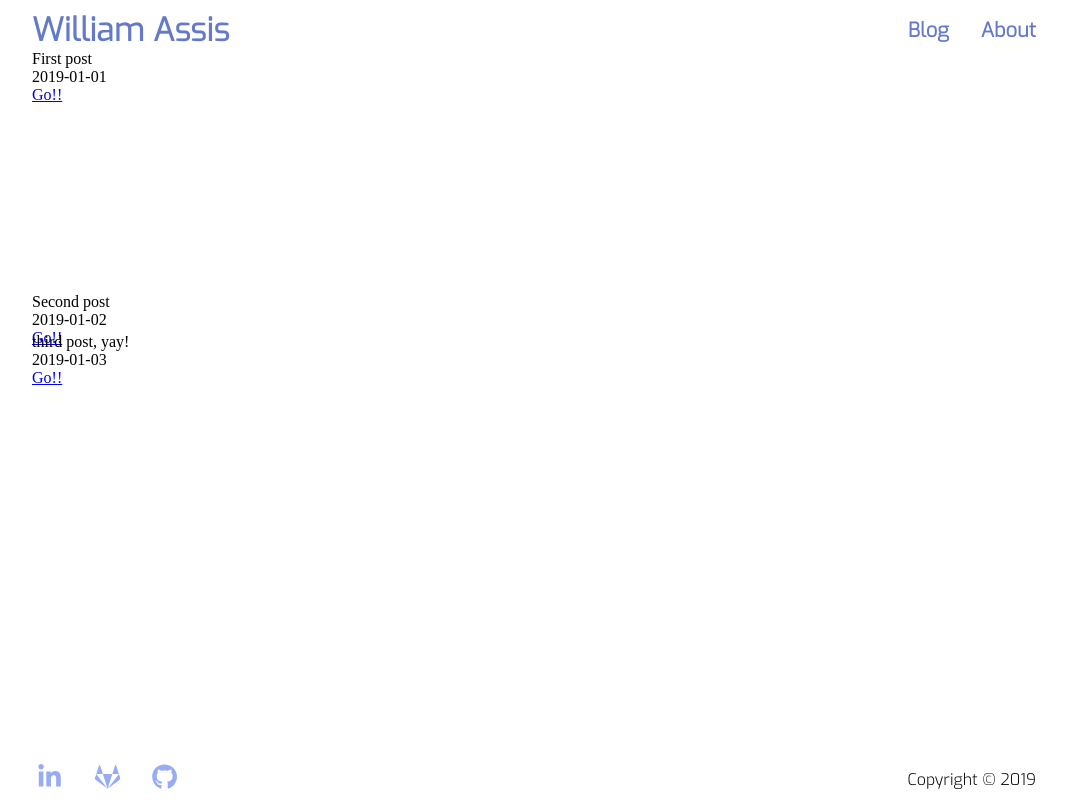
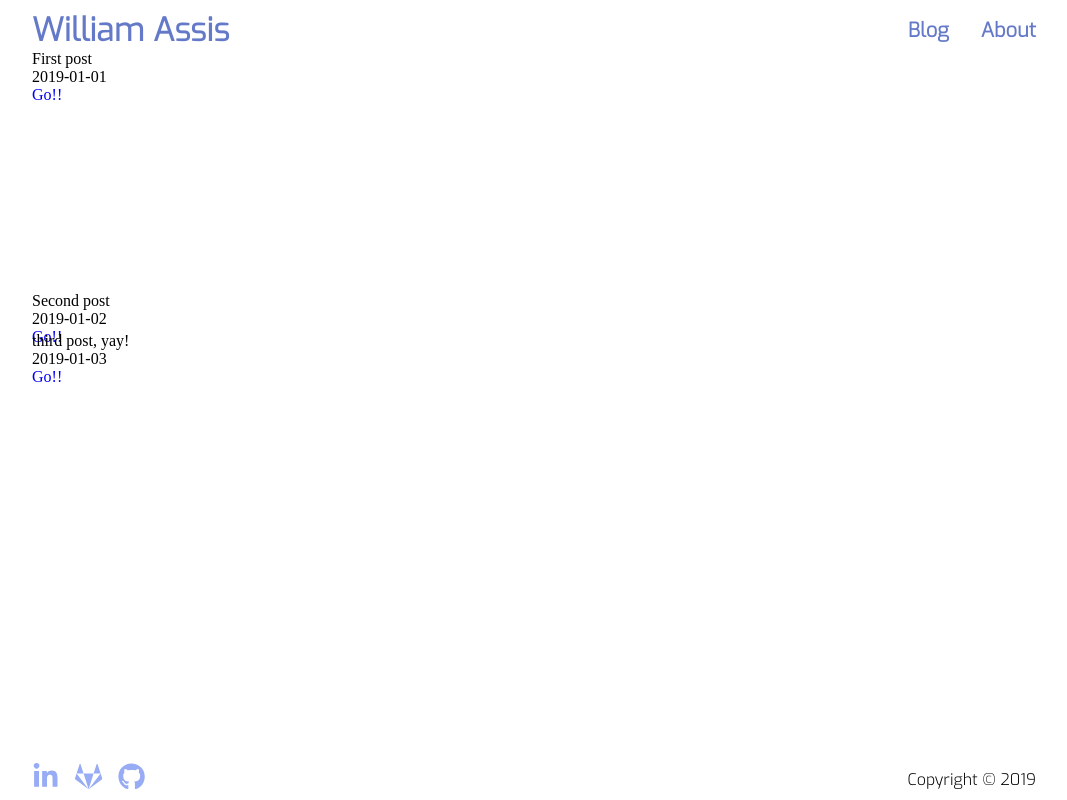
Before and after one commit to gassiss/blog, a Gatsby site: page / in a window 1280 px wide. Shown: the whole page, without its empty margins (106-1173 px from the left). Built offline with nearby package versions, Linux system fonts and the light colour scheme; Gatsby itself is replaced by a stand-in of ours.

Commit message:
Fix icon links

```diff
--- a/src/components/Footer.js
+++ b/src/components/Footer.js
@@ -1,6 +1,6 @@
 import React from "react";
 import { graphql, useStaticQuery } from "gatsby";
-import styled, { css } from "styled-components";
+import styled from "styled-components";
 import { FaLinkedinIn, FaGitlab, FaGithub } from "react-icons/fa";
 
 import palette from "../styles/palette";
@@ -9,53 +9,47 @@ const Footer = styled.footer`
   align-self: end;
   display: flex;
   flex-direction: row;
-  justify-contents: flex-start;
+  justify-content: space-between;
   align-items: flex-end;
 
   p {
     font-family: "Exo", sans-serif;
     color: #000;
-    margin-left: auto;
   }
 `;
 
-const IconStyle = css`
-  font-size: 1.6rem;
-  margin: 0 0.7rem;
-  padding: 0 0.3rem;
-  color: ${palette.secondary};
-  transition: color 0.3s ease-in-out;
-  cursor: pointer;
+const SocialContainer = styled.div`
+  display: flex;
+  flex-direction: row;
+  align-items: flex-end;
+`;
+
+const SocialLink = styled.a.attrs(() => ({ target: "blank" }))`
+  display: inline-block;
+  height: 1.7rem;
+  margin: 0 0.5rem;
 
   &:first-child {
     margin-left: 0;
   }
-`;
 
-const Linkedin = styled(FaLinkedinIn)`
-  ${IconStyle}
-  &:hover {
-    color: #0077b5;
+  svg {
+    height: 1.7rem;
+    width: 1.7rem;
+    fill: ${palette.secondary};
+    transition: fill 0.3s ease-in-out;
+  }
+
+  &:hover > svg {
+    fill: ${props => props.hoverColor};
   }
 `;
 
-const Gitlab = styled(FaGitlab)`
-  ${IconStyle}
-  &:hover {
-    color: #fc6d26;
-  }
-`;
-
-const Github = styled(FaGithub)`
-  ${IconStyle}
-  &:hover {
-    color: #000;
-  }
-`;
-
-function open(url) {
-  return () => window.open(url); // eslint-disable-line
-}
+const SocialIcon = ({ Icon, link, hoverColor }) => (
+  <SocialLink hoverColor={hoverColor} href={link}>
+    <Icon />
+  </SocialLink>
+);
 
 export default () => {
   const {
@@ -80,9 +74,11 @@ export default () => {
 
   return (
     <Footer>
-      <Linkedin onClick={open(linkedin)} />
-      <Gitlab onClick={open(gitlab)} />
-      <Github onClick={open(github)} />
+      <SocialContainer>
+        <SocialIcon Icon={FaLinkedinIn} hoverColor="#0077b5" link={linkedin} />
+        <SocialIcon Icon={FaGitlab} hoverColor="#fc6d26" link={gitlab} />
+        <SocialIcon Icon={FaGithub} hoverColor="#000" link={github} />
+      </SocialContainer>
       <p>Copyright &copy; 2019</p>
     </Footer>
   );
--- a/src/components/Layout.js
+++ b/src/components/Layout.js
@@ -3,7 +3,7 @@ import styled from "styled-components";
 
 import Footer from "./Footer";
 import Navbar from "./Navbar";
-import Head from "./Head";
+import Head from "./Head"
 
 const Container = styled.div`
   box-sizing: border-box;
--- a/src/styles/index.css
+++ b/src/styles/index.css
@@ -7,3 +7,7 @@ body {
   max-width: 1024px;
   margin: 0 auto;
 }
+
+a {
+  text-decoration: none;
+}
```
Also changed, not shown: README.md.
